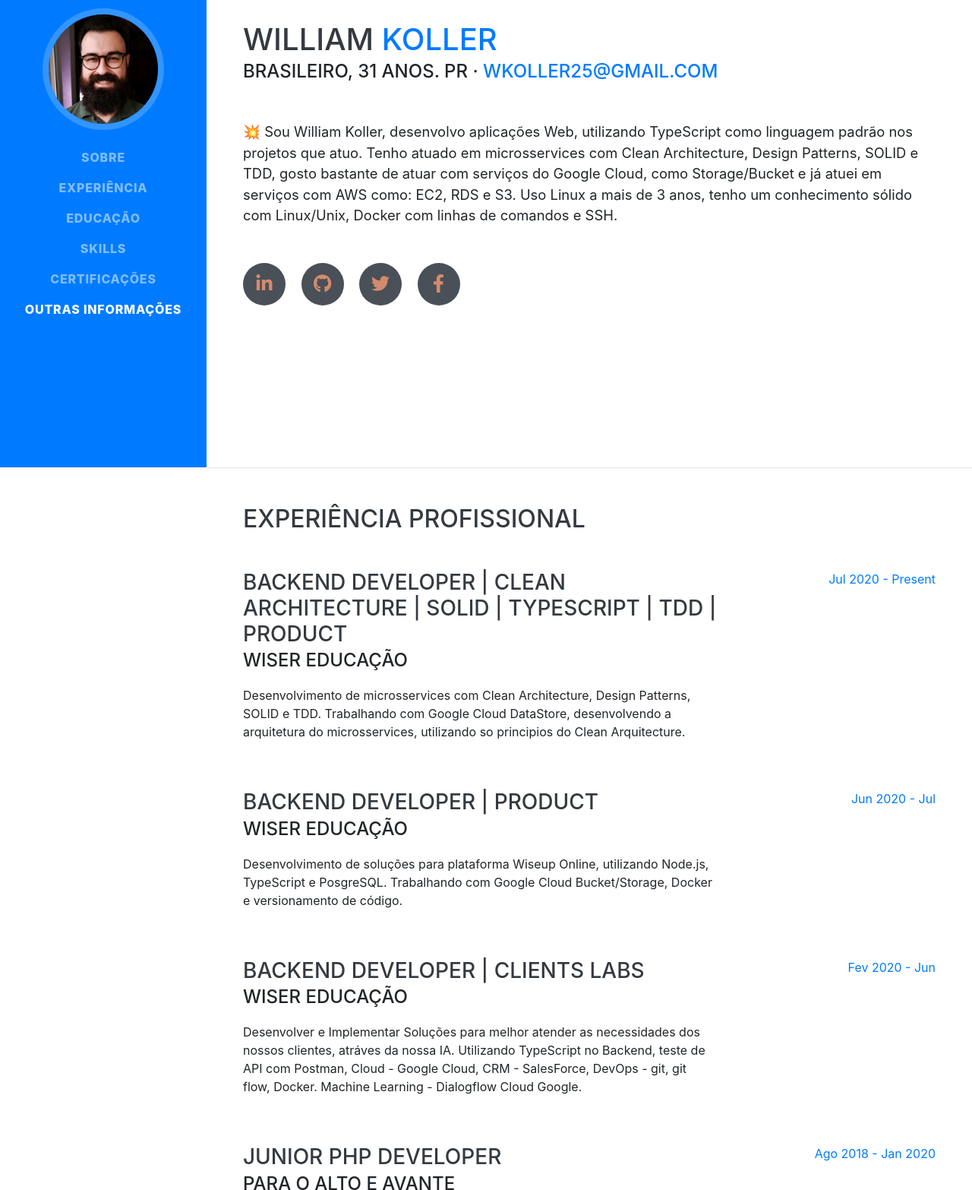
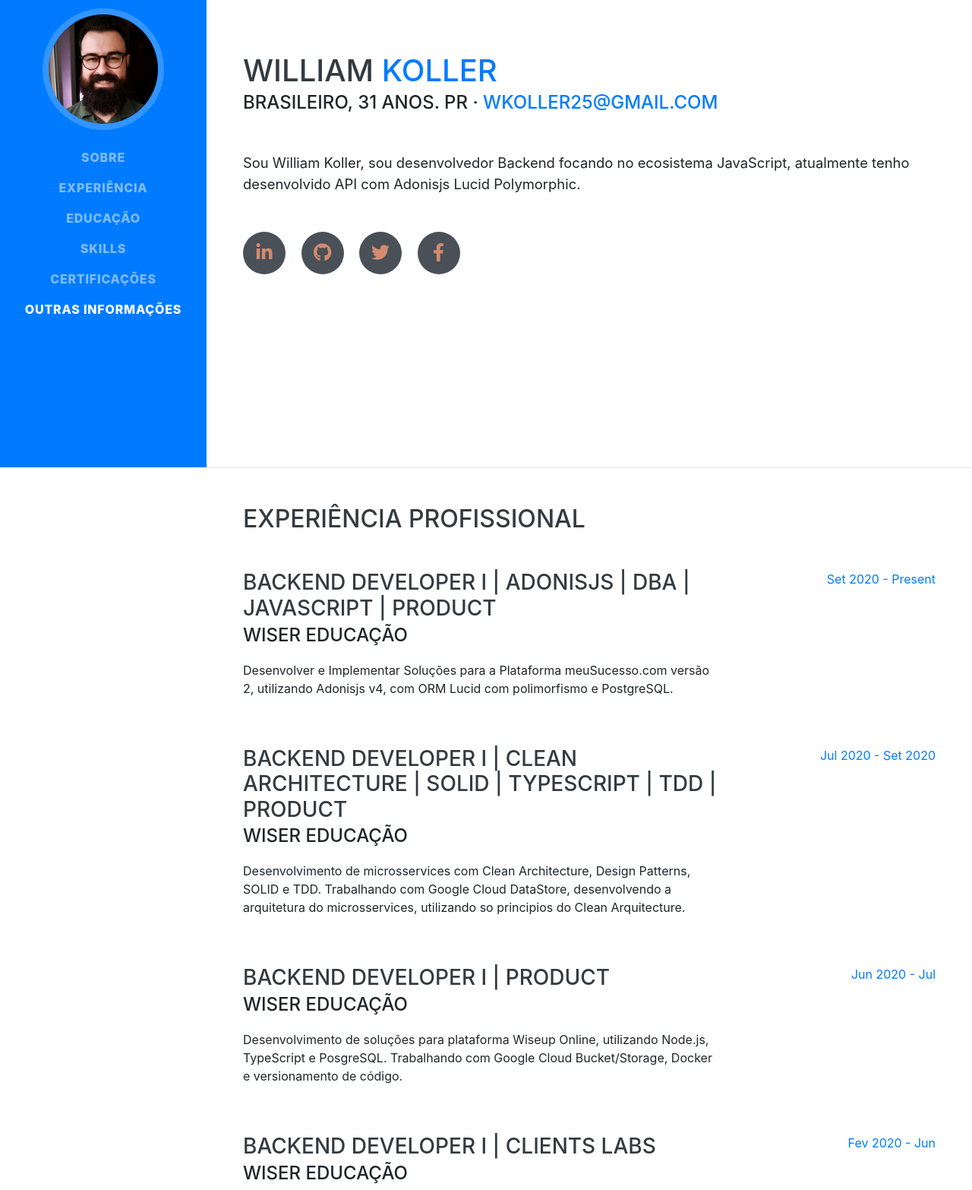
Before and after one commit to williamkoller/williamkoller.github.io, a website with bundled scripts: page index.html in a window 1280 px wide. Shown: the part 185-1751 px from the top of the page at 76% size. Built offline with nearby package versions, Linux system fonts and the light colour scheme; a web font is replaced by a local one.

Commit message:
feat: add new experience

```diff
--- a/index.html
+++ b/index.html
@@ -71,10 +71,8 @@
           <a href="mailto:wkoller25@gmail.com">wkoller25@gmail.com</a>
         </div>
         <p class="lead mb-5">
-          💥 Sou William Koller, desenvolvo aplicações Web, utilizando TypeScript como linguagem padrão nos projetos que atuo.
-          Tenho atuado em microsservices com Clean Architecture, Design Patterns, SOLID e TDD, gosto bastante de atuar com serviços do Google Cloud, como Storage/Bucket
-          e já atuei em serviços com AWS como: EC2, RDS e S3.
-          Uso Linux a mais de 3 anos, tenho um conhecimento sólido com Linux/Unix, Docker com linhas de comandos e SSH.
+          Sou William Koller, sou desenvolvedor Backend focando no ecosistema JavaScript,
+          atualmente tenho desenvolvido API com Adonisjs Lucid Polymorphic.
         </p>
         <div class="social-icons">
           <a href="https://www.linkedin.com/in/williamkoller/">
@@ -101,7 +99,22 @@
 
         <div class="resume-item d-flex flex-column flex-md-row justify-content-between mb-5">
           <div class="resume-content">
-            <h3 class="mb-0">Backend Developer | Clean Architecture | SOLID | TypeScript | TDD | Product</h3>
+            <h3 class="mb-0">Backend Developer I | Adonisjs | DBA | JavaScript | Product</h3>
+            <div class="subheading mb-3">Wiser Educação</div>
+            <p>
+              Desenvolver e Implementar Soluções para a Plataforma meuSucesso.com versão 2,
+              utilizando Adonisjs v4, com ORM Lucid com polimorfismo e PostgreSQL.
+
+            </p>
+          </div>
+          <div class="resume-date text-md-right">
+            <span class="text-primary">Set 2020 - Present</span>
+          </div>
+        </div>
+
+        <div class="resume-item d-flex flex-column flex-md-row justify-content-between mb-5">
+          <div class="resume-content">
+            <h3 class="mb-0">Backend Developer I | Clean Architecture | SOLID | TypeScript | TDD | Product</h3>
             <div class="subheading mb-3">Wiser Educação</div>
             <p>
               Desenvolvimento de microsservices com Clean Architecture, Design Patterns, SOLID e TDD. Trabalhando com Google Cloud DataStore,
@@ -109,13 +122,13 @@
             </p>
           </div>
           <div class="resume-date text-md-right">
-            <span class="text-primary">Jul 2020 - Present</span>
+            <span class="text-primary">Jul 2020 - Set 2020</span>
           </div>
         </div>
 
         <div class="resume-item d-flex flex-column flex-md-row justify-content-between mb-5">
           <div class="resume-content">
-            <h3 class="mb-0">Backend Developer | Product </h3>
+            <h3 class="mb-0">Backend Developer I | Product </h3>
             <div class="subheading mb-3">Wiser Educação</div>
             <p>
               Desenvolvimento de soluções para plataforma Wiseup Online, utilizando Node.js, TypeScript e PosgreSQL. Trabalhando com Google Cloud Bucket/Storage,
@@ -129,7 +142,7 @@
 
         <div class="resume-item d-flex flex-column flex-md-row justify-content-between mb-5">
           <div class="resume-content">
-            <h3 class="mb-0">Backend Developer | Clients Labs</h3>
+            <h3 class="mb-0">Backend Developer I | Clients Labs</h3>
             <div class="subheading mb-3">Wiser Educação</div>
             <p>Desenvolver e Implementar Soluções para melhor atender as necessidades dos nossos clientes, atráves da nossa IA.
               Utilizando TypeScript no Backend, teste de API com Postman, Cloud - Google Cloud, CRM - SalesForce, DevOps - git, git flow, Docker. Machine Learning - Dialogflow Cloud Google.
```
